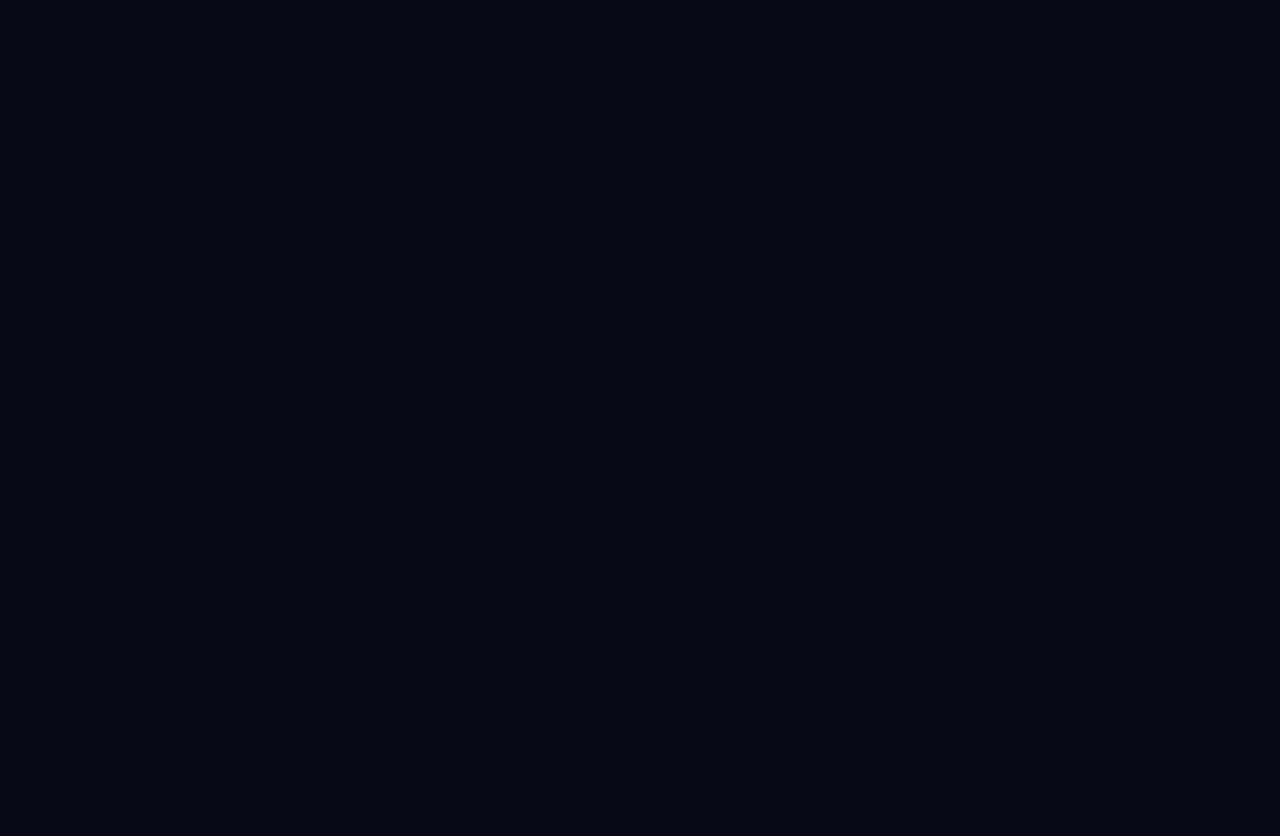
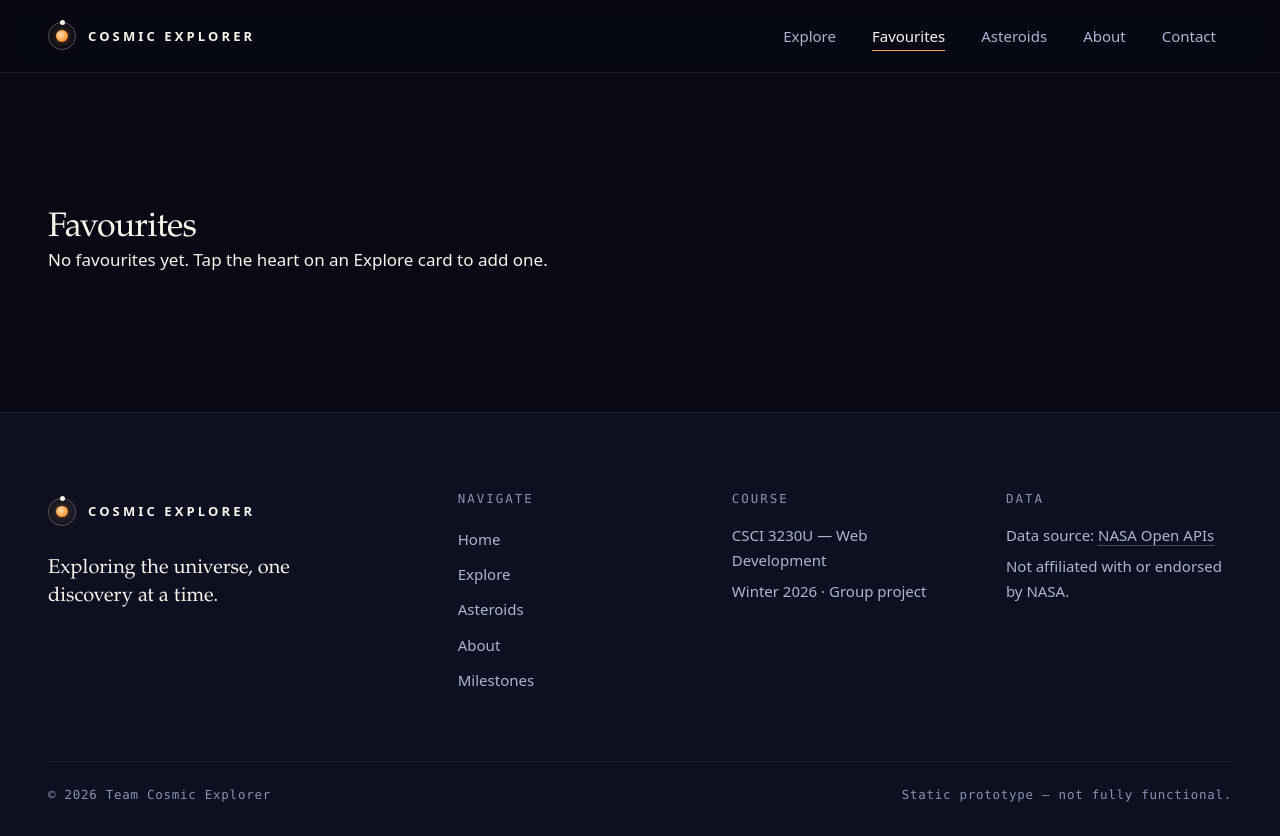
Before and after one commit to marjiimrym/WebDevCSCI-Group-Project, a React (Vite) app: page /favourites in a window 1280 px wide. Before the commit this address had no page. Before the commit the page ends 800 px from the top, so only its background shows below. Built offline with nearby package versions, Linux system fonts and the light colour scheme.

Commit message:
setting up reat router with nested routes and navlink

```diff
--- a/src/App.jsx
+++ b/src/App.jsx
@@ -6,7 +6,16 @@ import { BrowserRouter, Routes, Route } from 'react-router-dom';
 import ObjectDetailPage from './pages/ObjectDetailPage.jsx';
 import { useState } from 'react';
 
+//added for route table
+import HomePage from './pages/HomePage.jsx';
+import FavouritesPage from './pages/FavouritesPage.jsx';
+import AsteroidsPage from './pages/AsteroidsPage.jsx';
+import AboutPage from './pages/AboutPage.jsx';
+import ContactPage from './pages/ContactPage.jsx';
+import NotFoundPage from './pages/NotFoundPage.jsx';
+
 export default function App() {
+
   const [favouriteIds, setFavouriteIds] = useState([]);
 
   function toggleFavourite(id) {
@@ -32,21 +41,29 @@ export default function App() {
               />
             }
           />
+          <Route path="/objects/:id" element={<ObjectDetailPage />}/>
           <Route
-            path="/objects/:id"
-            element={<ObjectDetailPage />}
+            path = "favourites"
+            element ={<FavouritesPage
+            favouriteIds={favouriteIds}
+            onToggleFavourite={toggleFavourite}
           />
+        }
+      />
+      <Route
+        path = "astroids"
+        element = {<AsteroidsPage/>} />
+      <Route
+        path="about"
+        element={<AboutPage />} />
+      <Route
+        path="contact"
+        element={<ContactPage />} />
+      <Route
+        path="*"
+        element={<NotFoundPage />} />
         </Route>
       </Routes>
     </BrowserRouter>
-
-
-
-
-
-
-
-
-
   );
 }
--- a/src/components/Footer.jsx
+++ b/src/components/Footer.jsx
@@ -1,4 +1,5 @@
 // AI-assisted - see AI-USAGE.md #4
+import { Link } from 'react-router-dom';
 
 export default function Footer() {
   return (
@@ -6,10 +7,10 @@ export default function Footer() {
         <div className="container">
             <div className="footer__grid">
                 <div className="footer__brand">
-                    <a className="brand" href="index.html">
+                    <Link className="brand" to="/">
                         <span className="brand__mark" aria-hidden="true"></span>
                         <span className="brand__name">Cosmic Explorer</span>
-                    </a>
+                    </Link>
                     <p className="footer__tagline">Exploring the universe, one discovery at a time.</p>
                 </div>
                 <nav className="footer__col" aria-label="Footer">
--- a/src/components/Header.jsx
+++ b/src/components/Header.jsx
@@ -1,5 +1,17 @@
 // AI-assisted - see AI-USAGE.md #4
-import { Link } from 'react-router-dom';
+
+//changing file to creater header links
+
+import { Link, NavLink } from 'react-router-dom';
+
+const navLinks = [
+  { to: '/explore', label: 'Explore' },
+  { to: '/favourites', label: 'Favourites' },
+  { to: '/asteroids', label: 'Asteroids' },
+  { to: '/about', label: 'About' },
+  { to: '/contact', label: 'Contact' },
+];
+
 export default function Header() {
   return (
     <header className="site-header">
@@ -10,24 +22,14 @@ export default function Header() {
         </Link>
         <nav className="site-nav" aria-label="Main">
           <ul className="site-nav__list" role="list">
-                    <li><Link className="site-nav__link" to="/">Explore</Link></li>
-                    <li><a className="site-nav__link" href="/pages/asteroids.html">Asteroids</a>
+            {navLinks.map((
+                { to, label }) => (
+              <li key={to}>
+                <NavLink className="site-nav__link" to={to}>
+                  {label}
+                </NavLink>
               </li>
-                    <li>
-                    <a className="site-nav__link" href="/pages/about.html">
-                        About
-                    </a>
-                    </li>
-                    <li>
-                    <a className="site-nav__link" href="/pages/contact.html">
-                        Contact
-                    </a>
-                    </li>
-                    <li>
-                    <a className="site-nav__link" href="/pages/milestones.html">
-                        Milestones
-                    </a>
-</li>
+            ))}
           </ul>
         </nav>
       </div>
--- a/src/components/Layout.jsx
+++ b/src/components/Layout.jsx
@@ -1,5 +1,5 @@
 import {Outlet} from 'react-router-dom';
-import Header from 'Header.jsx';
+import Header from './Header.jsx';
 import Footer from './Footer.jsx';
 
 export default function Layout() {
--- /dev/null
+++ b/src/pages/AboutPage.jsx
@@ -0,0 +1,9 @@
+export default function AboutPage() {
+  return (
+    <main id="main" className="section">
+      <div className="container">
+        <h1>About</h1>
+      </div>
+    </main>
+  );
+}
--- /dev/null
+++ b/src/pages/AsteroidsPage.jsx
@@ -0,0 +1,9 @@
+export default function AsteroidsPage() {
+  return (
+    <main id="main" className="section">
+      <div className="container">
+        <h1>Asteroids</h1>
+      </div>
+    </main>
+  );
+}
--- /dev/null
+++ b/src/pages/ContactPage.jsx
@@ -0,0 +1,9 @@
+export default function ContactPage() {
+  return (
+    <main id="main" className="section">
+      <div className="container">
+        <h1>Contact</h1>
+      </div>
+    </main>
+  );
+}
--- a/src/pages/FavouritesPage.jsx
+++ b/src/pages/FavouritesPage.jsx
@@ -1,18 +1,30 @@
+import objects from '../../data/objects.json';
 import FavouriteButton from '../components/FavouriteButton.jsx';
 
-export default function FavouritesPage({ objects, favouriteIds, onToggleLike }) {
+export default function FavouritesPage({ favouriteIds, onToggleFavourite }) {
+  const favourites = objects.filter((object) => favouriteIds.includes(object.id));
+
   return (
-    <ul>
-      {objects.map((object) => (
+    <main id="main" className="section">
+      <div className="container">
+        <h1>Favourites</h1>
+        {favourites.length === 0 ? (
+          <p>No favourites yet. Tap the heart on an Explore card to add one.</p>
+        ) : (
+          <ul role="list">
+            {favourites.map((object) => (
               <li key={object.id}>
                 {object.title}
                 <FavouriteButton
                   objectTitle={object.title}
-            isFavourite={favouriteIds.includes(object.id)}
-            onToggleFavorite={() => onToggleLike(object.id)}
+                  isFavourite
+                  onToggleFavorite={() => onToggleFavourite(object.id)}
                 />
               </li>
             ))}
           </ul>
+        )}
+      </div>
+    </main>
   );
 }
--- /dev/null
+++ b/src/pages/NotFoundPage.jsx
@@ -0,0 +1,13 @@
+import { Link } from 'react-router-dom';
+
+export default function NotFoundPage() {
+  return (
+    <main id="main" className="section">
+      <div className="container">
+        <h1>Page not found</h1>
+        <p>We couldn't find that page.</p>
+        <Link to="/">Back to home</Link>
+      </div>
+    </main>
+  );
+}
```
Also changed, not shown: src/pages/MilestonesPage.jsx (added, +9 -0 lines). Lines whose indentation alone changed are shown as unchanged.
